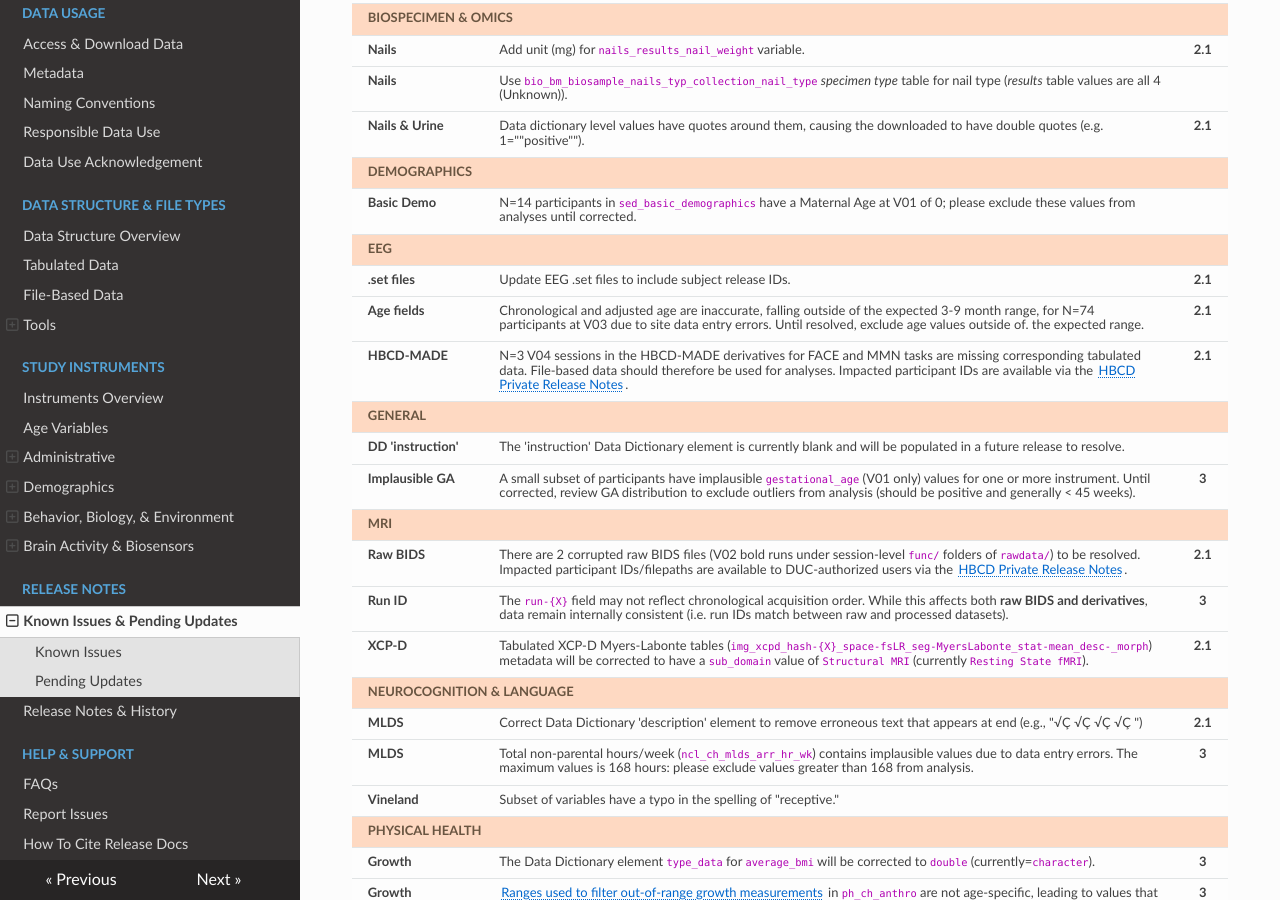
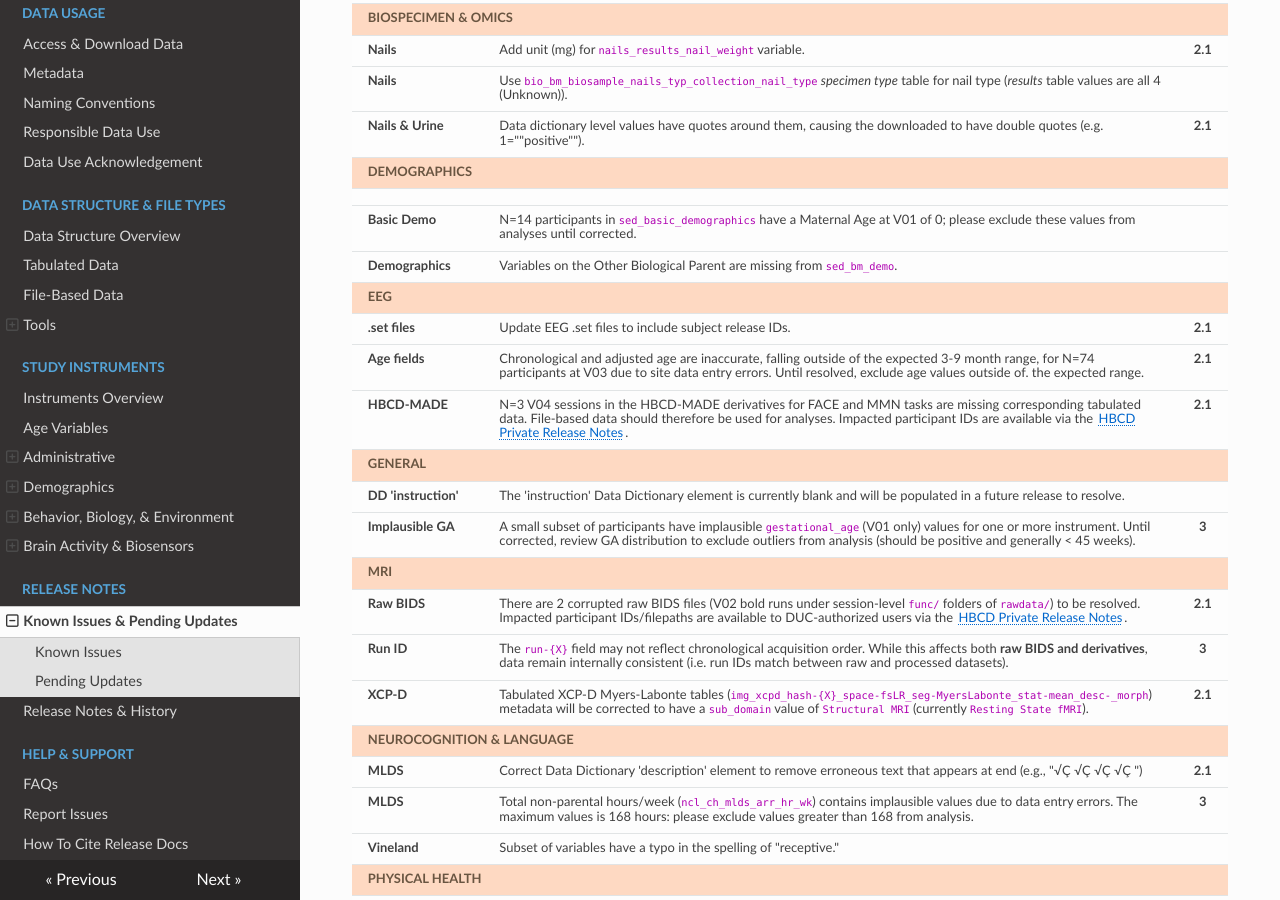
Before and after one commit to nbdc-datahub/hbcd-docs, an MkDocs documentation site: the page built from docs/changelog/issues-updates.md, in a window 1280 px wide and 900 px high, scrolled down 854 px. Built offline with MkDocs 1.6.1, drawn with Linux system fonts in a browser that asks for light colours; nearby versions of some CDN libraries.

Commit message:
update known issues

```diff
--- a/docs/changelog/issues-updates.md
+++ b/docs/changelog/issues-updates.md
@@ -88,8 +88,18 @@ To ask a question or report an issue, please submit a ticket through the [Help C
 </tr>
 <tr class="domain-row-issue"><td colspan="4"><strong>DEMOGRAPHICS</strong></td></tr>
 <tr>
+<td class='table-cell' style='font-weight: bold;'></td>
+<td style='word-wrap: break-word; white-space: normal;'></td>
+<td style='text-align: center; font-weight: bold;'></td>
+</tr>
+<tr>
 <td class='table-cell' style='font-weight: bold;'>Basic Demo</td>
 <td style='word-wrap: break-word; white-space: normal;'>N=14 participants in <code>sed_basic_demographics</code> have a Maternal Age at V01 of 0; please exclude these values from analyses until corrected.</td>
+<td style='text-align: center; font-weight: bold;'></td>
+</tr>
+<tr>
+<td class='table-cell' style='font-weight: bold;'>Demographics</td>
+<td style='word-wrap: break-word; white-space: normal;'>Variables on the Other Biological Parent are missing from <code>sed_bm_demo</code>.</td>
 <td style='text-align: center; font-weight: bold;'></td>
 </tr>
 <tr class="domain-row-issue"><td colspan="4"><strong>EEG</strong></td></tr>
@@ -279,7 +289,7 @@ To ask a question or report an issue, please submit a ticket through the [Help C
 <tr>
 <td class='table-cell' style='font-weight: bold;'>Multibirth Cohorts</td>
 <td style='word-wrap: break-word; white-space: normal;'>Missing instrument fields for Sibling cohorts will be populated and <em>familyID</em> will be incorporated to help identify siblings - <a href="https://docs.hbcdstudy.org/latest/instruments/demo/visitinfo/#warning">see details</a>.</td>
-<td style='text-align: center; font-weight: bold;'>3</td>
+<td style='text-align: center; font-weight: bold;'></td>
 </tr>
 <tr>
 <td class='table-cell' style='font-weight: bold;'>Sequence Field</td>
@@ -363,7 +373,7 @@ To ask a question or report an issue, please submit a ticket through the [Help C
 <tr>
 <td class='table-cell' style='font-weight: bold;'>PEX Health</td>
 <td style='word-wrap: break-word; white-space: normal;'>ICD codes for the <code>pex_bm_health*</code> instrument tables are inconsistently provided, sometimes missing corresponding names/labels. For example, medication names are present for the <em>Health V1- Medications</em>, while the <em>Health V2- Pregnancy</em> instrument only has medication codes without corresponding labels. Until resolved, users can use external packages to merge ICD labels if needed: <a href="https://www.stata.com/features/overview/icd/">Stata</a>, <a href="https://hcup-us.ahrq.gov/toolssoftware/ccsr/dxccsr.jsp">SAS</a>, <a href="https://www.rdocumentation.org/packages/icd/versions/3.3">R</a></td>
-<td style='text-align: center; font-weight: bold;'></td>
+<td style='text-align: center; font-weight: bold;'>3</td>
 </tr>
 <tr class="domain-row-pending"><td colspan="4"><strong>SOCIAL &amp; ENVIRONMENTAL DETERMINANTS</strong></td></tr>
 <tr>
```
Also changed, not shown: 1 other file.
